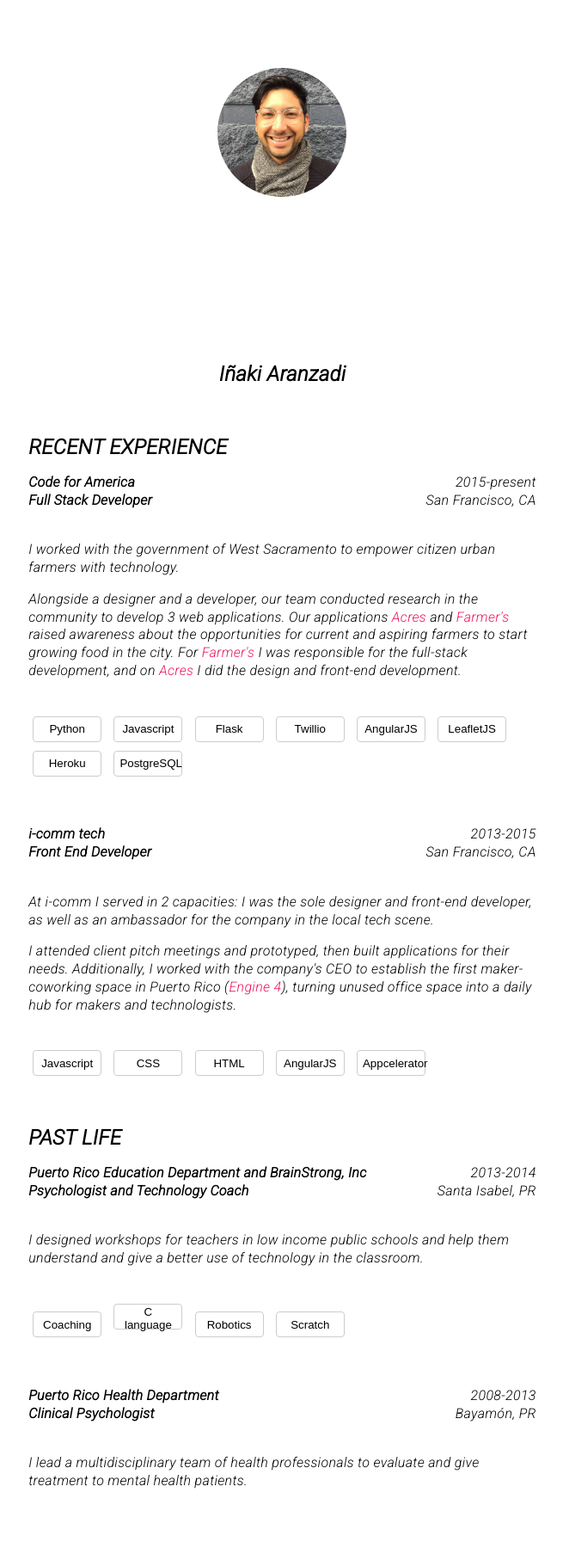
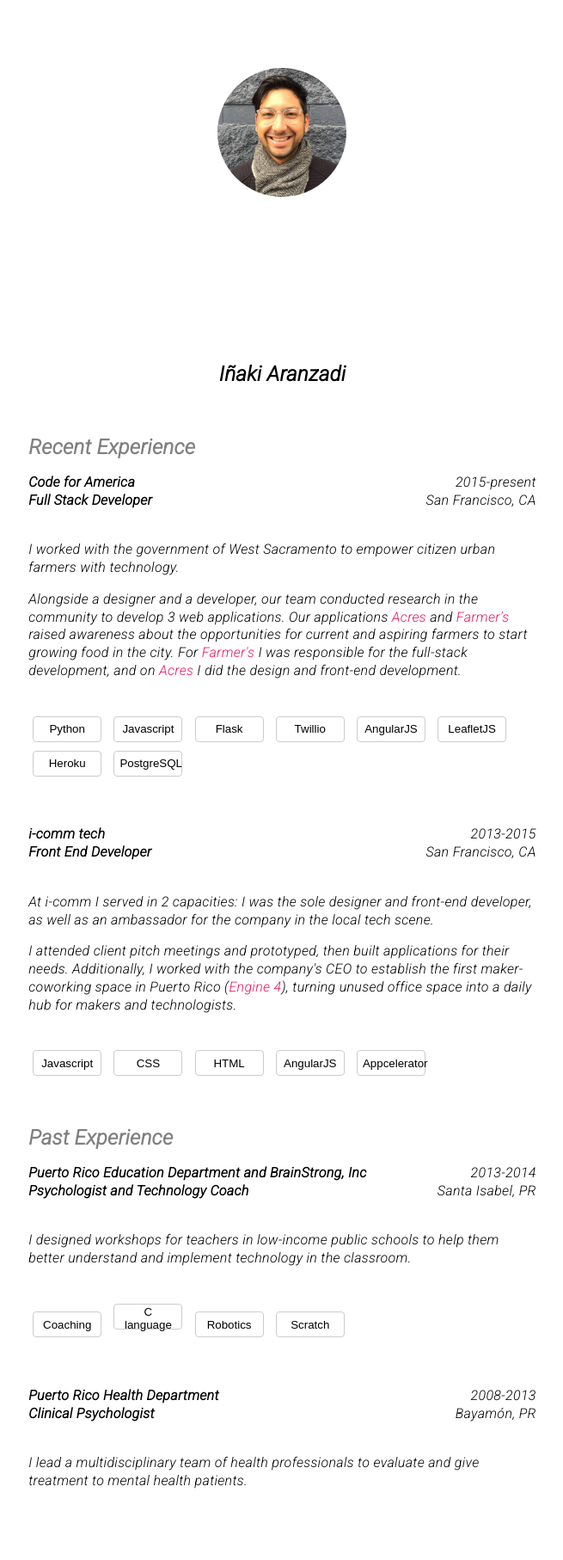
Before and after one commit to inaki/inaki.github.io, a Jekyll site: the page built from resume/index.html, in a window 1280 px wide. Shown: the whole page at 86% size, without its empty margins (304-959 px from the left). Built offline with Jekyll 4.4.1, drawn with Linux system fonts in a browser that asks for light colours; nearby versions of some CDN libraries.

Commit message:
content edits

```diff
--- a/css/main.css
+++ b/css/main.css
@@ -261,6 +261,12 @@ svg * {
   padding-right: 15px;
   -webkit-animation-duration: 2s;
 }
+.resume-content h2 {
+  color: gray;
+}
+.resume-content h2.my-name {
+  color: black;
+}
 .profile-pic {
   padding: 25px;
   width: 200px;
--- a/resume/index.html
+++ b/resume/index.html
@@ -13,14 +13,14 @@ layout: page
         <li onclick="goToGithub()">{% include github.html %}</li>
         <li onclick="goToLinkedin()">{% include linkedin.html %}</li>
       </ul>
-      <h2>I&ntilde;aki Aranzadi</h2>
+      <h2 class="my-name">I&ntilde;aki Aranzadi</h2>
     </div>
   </div>
 
 	<div class="resume-content animated fadeInUp">
 
 	  <!-- <a href="../assets/resume.pdf" download="FileName">Download it!</a> -->
-	<h2>RECENT EXPERIENCE</h2>
+	<h2>Recent Experience</h2>
 
       <p>
         <b>Code for America</b>
@@ -71,7 +71,7 @@ layout: page
       </p>
       <br>
 
-    <h2>PAST LIFE</h2>
+    <h2>Past Experience</h2>
 
       <p>
         <b>Puerto Rico Education Department and BrainStrong, Inc</b>
@@ -82,7 +82,7 @@ layout: page
         <br>
         <br>
         <p class="resume-description">
-          I designed workshops for teachers in low income public schools and help them understand and give a better use of technology in the classroom.
+          I designed workshops for teachers in low-income public schools to help them better understand and implement technology in the classroom.
         </p>
         <br>
         <button class="skill">Coaching</button>
```
